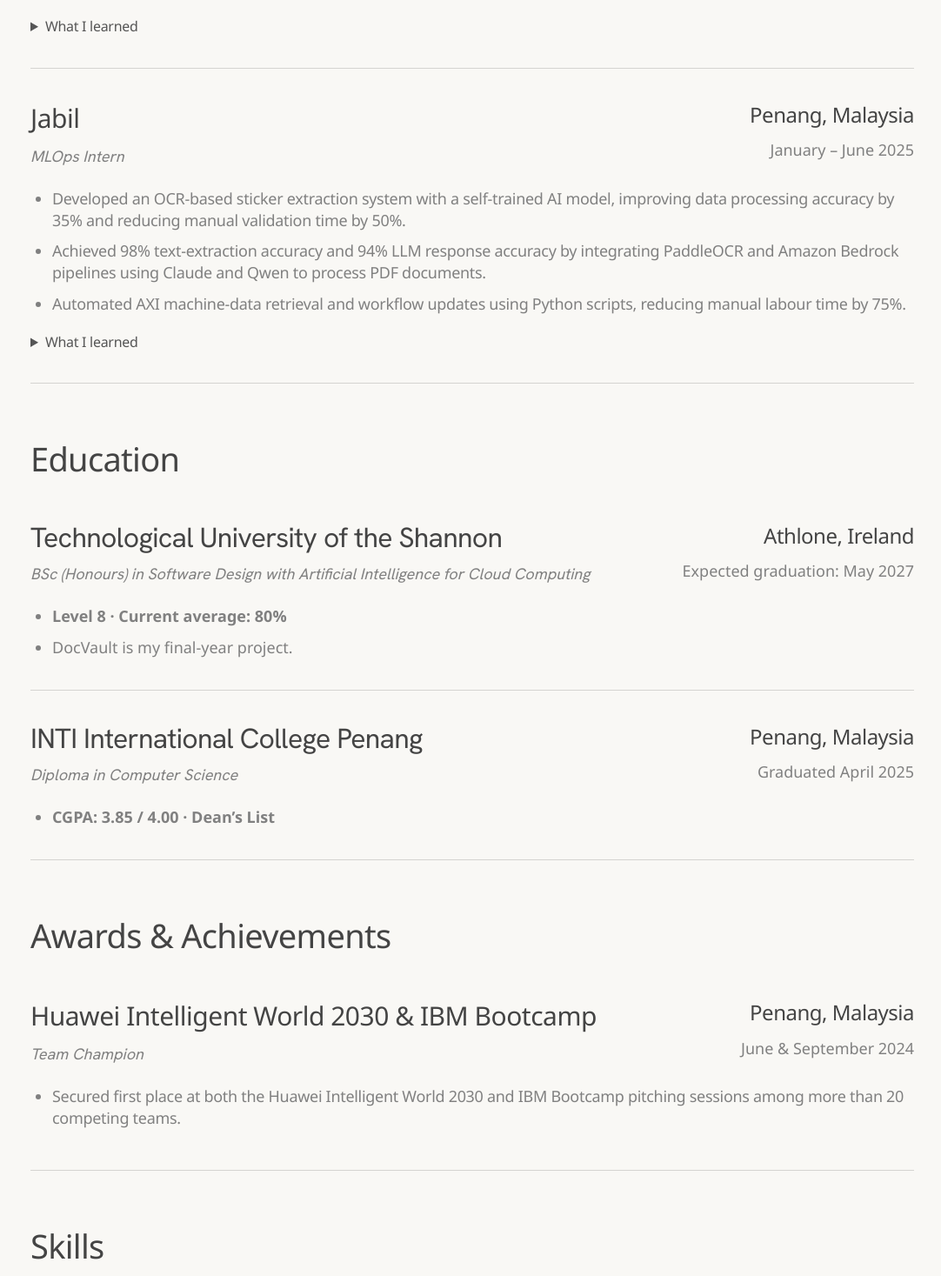
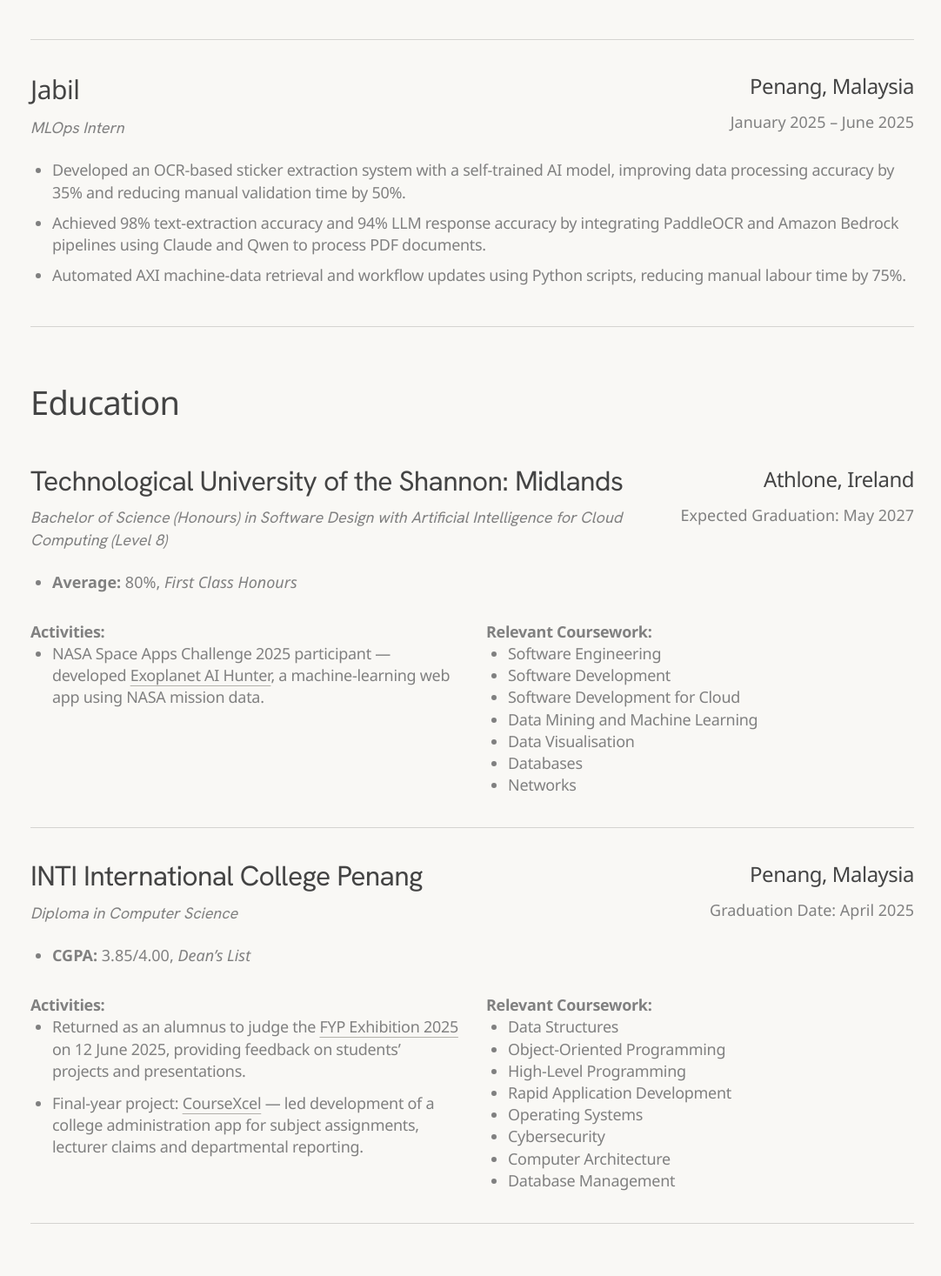
Before and after one commit to haydenteh5526/Portfolio, a Next.js app: page / in a window 1280 px wide. Shown: the part 3883-5350 px from the top of the page at 87% size, without its empty margins (97-1179 px from the left). Built offline with nearby package versions, Linux system fonts and the light colour scheme; a web font is replaced by a local one.

Commit message:
feat: align education with CV and add academic activities

```diff
--- a/app/globals.css
+++ b/app/globals.css
@@ -44,7 +44,6 @@
   }
   a:focus-visible,
   button:focus-visible,
-  summary:focus-visible,
   video:focus-visible {
     outline: 3px solid #0078aa;
     outline-offset: 5px;
@@ -494,18 +493,6 @@
     padding-left: 0;
     margin-bottom: 10px;
   }
-  .learning {
-    margin-top: 20px;
-    font-size: 16px;
-  }
-  .learning summary {
-    cursor: pointer;
-    width: fit-content;
-    color: #555;
-  }
-  .learning p {
-    margin-top: 12px;
-  }
   .education-card h3 {
     font-family: var(--font-ui);
     font-size: 32px;
@@ -520,8 +507,34 @@
     padding-left: 25px;
     list-style: disc;
   }
-  .education-highlights li + li {
-    margin-top: 10px;
+  .education-details {
+    display: grid;
+    grid-template-columns: repeat(2, minmax(0, 1fr));
+    gap: 32px;
+    margin-top: 32px;
+    font-size: 18px;
+    font-weight: 500;
+    line-height: 1.4;
+    letter-spacing: -0.3px;
+  }
+  .education-details h4 {
+    font-weight: 700;
+  }
+  .education-details ul {
+    list-style: disc;
+    padding-left: 25px;
+  }
+  .education-activities li + li {
+    margin-top: 12px;
+  }
+  .education-activities a {
+    text-decoration: underline;
+    text-decoration-thickness: 1px;
+    text-decoration-color: #b2b0aa;
+  }
+  .education-activities a:hover {
+    color: var(--color-ink);
+    text-decoration-color: currentColor;
   }
   .skill-tags {
     display: flex;
@@ -880,7 +893,8 @@
     padding-inline: 16px;
   }
   .resume-heading,
-  .education-card .resume-heading {
+  .education-card .resume-heading,
+  .education-details {
     grid-template-columns: minmax(0, 1fr);
     gap: 16px;
   }
@@ -902,6 +916,10 @@
   }
   .education-card h3 {
     font-size: 28px;
+  }
+  .education-details {
+    font-size: 17px;
+    gap: 24px;
   }
   .skill-tags {
     padding: 32px 20px;
--- a/app/page.tsx
+++ b/app/page.tsx
@@ -119,10 +119,6 @@ export default function Home() {
                       <li key={bullet}>{bullet}</li>
                     ))}
                   </ul>
-                  <details className="learning">
-                    <summary>What I learned</summary>
-                    <p>{item.learning}</p>
-                  </details>
                 </div>
               </article>
             </Reveal>
@@ -153,9 +149,39 @@ export default function Home() {
                   </div>
                 </div>
                 <ul className="education-highlights">
-                  <li className="font-bold">{item.result}</li>
-                  {item.note ? <li>{item.note}</li> : null}
+                  <li>
+                    <strong>{item.result.label}</strong> {item.result.value},{" "}
+                    <em>{item.result.honours}</em>
+                  </li>
                 </ul>
+                <div className="education-details">
+                  <div>
+                    <h4>Activities:</h4>
+                    <ul className="education-activities">
+                      {item.activities.map((activity) => (
+                        <li key={activity.label}>
+                          {activity.lead}
+                          <a
+                            href={activity.url}
+                            target="_blank"
+                            rel="noopener noreferrer"
+                          >
+                            {activity.label}
+                          </a>
+                          {activity.detail}
+                        </li>
+                      ))}
+                    </ul>
+                  </div>
+                  <div>
+                    <h4>Relevant Coursework:</h4>
+                    <ul>
+                      {item.coursework.map((course) => (
+                        <li key={course}>{course}</li>
+                      ))}
+                    </ul>
+                  </div>
+                </div>
               </article>
             </Reveal>
           ))}
--- a/lib/content.json
+++ b/lib/content.json
@@ -68,7 +68,7 @@
     {
       "slug": "coursexcel",
       "name": "CourseXcel",
-      "category": "Team Leader · September – December 2024",
+      "category": "Team Leader · September 2024 – December 2024",
       "tone": "peach",
       "art": "coursexcel.svg",
       "artAlt": "Project illustration connecting subject assignments, lecturer claims and departmental reports",
@@ -107,8 +107,7 @@
       "company": "Ericsson",
       "role": "Software Engineering Intern",
       "location": "Athlone, Ireland",
-      "dates": "January – July 2026",
-      "learning": "Useful AI needs safeguards and dependable integration with the team’s existing workflow.",
+      "dates": "January 2026 – July 2026",
       "bullets": [
         "Developed a CLI AI agent (kiro-cli) to replace legacy Java code across three departments, achieving 3.5-second latency at approximately 190 MB of memory, with two-stage human approval before writes.",
         "Standardised pipeline architecture and accelerated deployment across multiple repositories by migrating legacy Gerrit workflows to GitLab CI using Docker, Helm and Gradle.",
@@ -119,8 +118,7 @@
       "company": "Jabil",
       "role": "MLOps Intern",
       "location": "Penang, Malaysia",
-      "dates": "January – June 2025",
-      "learning": "Evaluate AI through measurable results and how well it fits the people using it.",
+      "dates": "January 2025 – June 2025",
       "bullets": [
         "Developed an OCR-based sticker extraction system with a self-trained AI model, improving data processing accuracy by 35% and reducing manual validation time by 50%.",
         "Achieved 98% text-extraction accuracy and 94% LLM response accuracy by integrating PaddleOCR and Amazon Bedrock pipelines using Claude and Qwen to process PDF documents.",
@@ -130,27 +128,74 @@
   ],
   "education": [
     {
-      "institution": "Technological University of the Shannon",
+      "institution": "Technological University of the Shannon: Midlands",
       "location": "Athlone, Ireland",
-      "qualification": "BSc (Honours) in Software Design with Artificial Intelligence for Cloud Computing",
-      "dates": "Expected graduation: May 2027",
-      "result": "Level 8 · Current average: 80%",
-      "note": "DocVault is my final-year project."
+      "qualification": "Bachelor of Science (Honours) in Software Design with Artificial Intelligence for Cloud Computing (Level 8)",
+      "dates": "Expected Graduation: May 2027",
+      "result": {
+        "label": "Average:",
+        "value": "80%",
+        "honours": "First Class Honours"
+      },
+      "activities": [
+        {
+          "lead": "NASA Space Apps Challenge 2025 participant — developed ",
+          "label": "Exoplanet AI Hunter",
+          "url": "https://github.com/haydenteh5526/Exoplanet-AI-Hunter",
+          "detail": ", a machine-learning web app using NASA mission data."
+        }
+      ],
+      "coursework": [
+        "Software Engineering",
+        "Software Development",
+        "Software Development for Cloud",
+        "Data Mining and Machine Learning",
+        "Data Visualisation",
+        "Databases",
+        "Networks"
+      ]
     },
     {
       "institution": "INTI International College Penang",
       "location": "Penang, Malaysia",
       "qualification": "Diploma in Computer Science",
-      "dates": "Graduated April 2025",
-      "result": "CGPA: 3.85 / 4.00 · Dean’s List",
-      "note": ""
+      "dates": "Graduation Date: April 2025",
+      "result": {
+        "label": "CGPA:",
+        "value": "3.85/4.00",
+        "honours": "Dean’s List"
+      },
+      "activities": [
+        {
+          "lead": "Returned as an alumnus to judge the ",
+          "label": "FYP Exhibition 2025",
+          "url": "https://www.linkedin.com/posts/haydenteh_honoured-to-return-to-inti-international-activity-7399386511760171008-GS9O",
+          "detail": " on 12 June 2025, providing feedback on students’ projects and presentations."
+        },
+        {
+          "lead": "Final-year project: ",
+          "label": "CourseXcel",
+          "url": "https://github.com/haydenteh5526/CourseXcel",
+          "detail": " — led development of a college administration app for subject assignments, lecturer claims and departmental reporting."
+        }
+      ],
+      "coursework": [
+        "Data Structures",
+        "Object-Oriented Programming",
+        "High-Level Programming",
+        "Rapid Application Development",
+        "Operating Systems",
+        "Cybersecurity",
+        "Computer Architecture",
+        "Database Management"
+      ]
     }
   ],
   "awards": [
     {
       "title": "Huawei Intelligent World 2030 & IBM Bootcamp",
       "result": "Team Champion",
-      "dates": "June & September 2024",
+      "dates": "June 2024 & September 2024",
       "location": "Penang, Malaysia",
       "bullets": [
         "Secured first place at both the Huawei Intelligent World 2030 and IBM Bootcamp pitching sessions among more than 20 competing teams."
```
Also changed, not shown: 1 other file (tests, documents, lock files or other folders).
